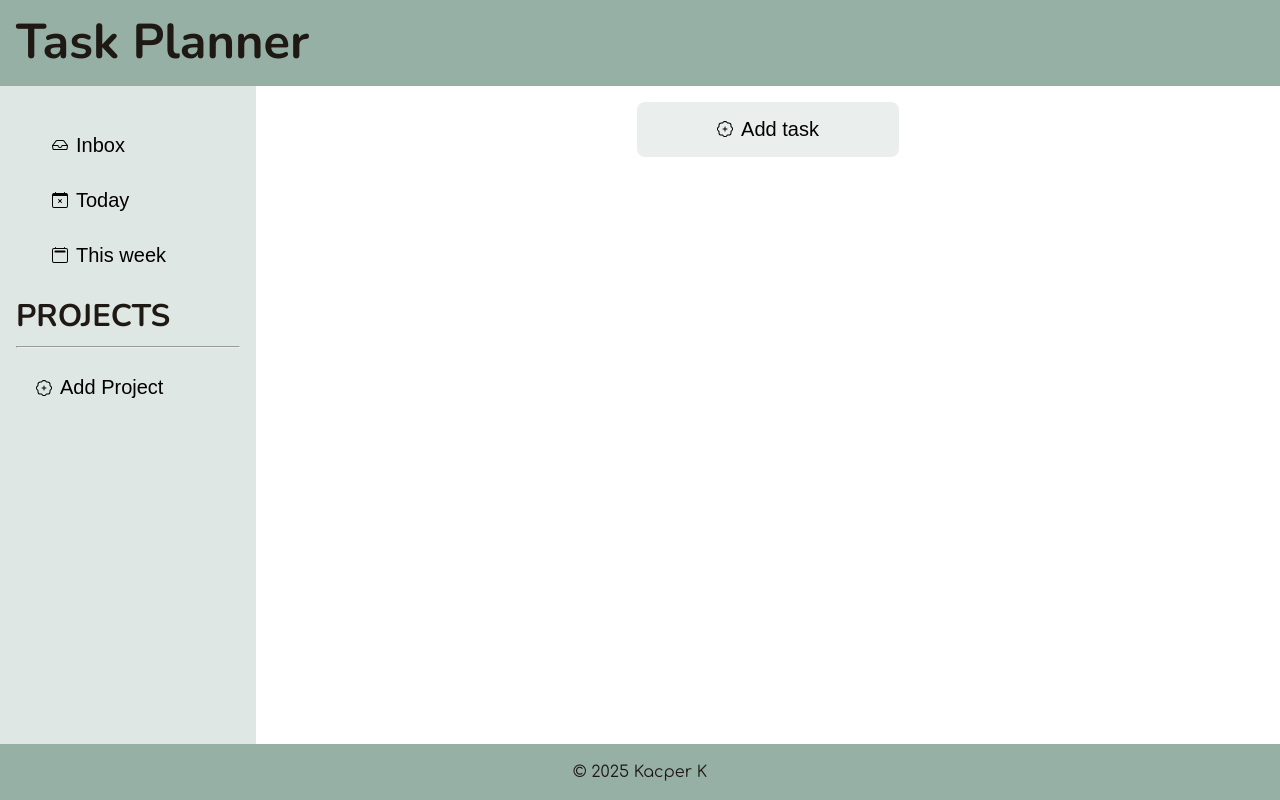
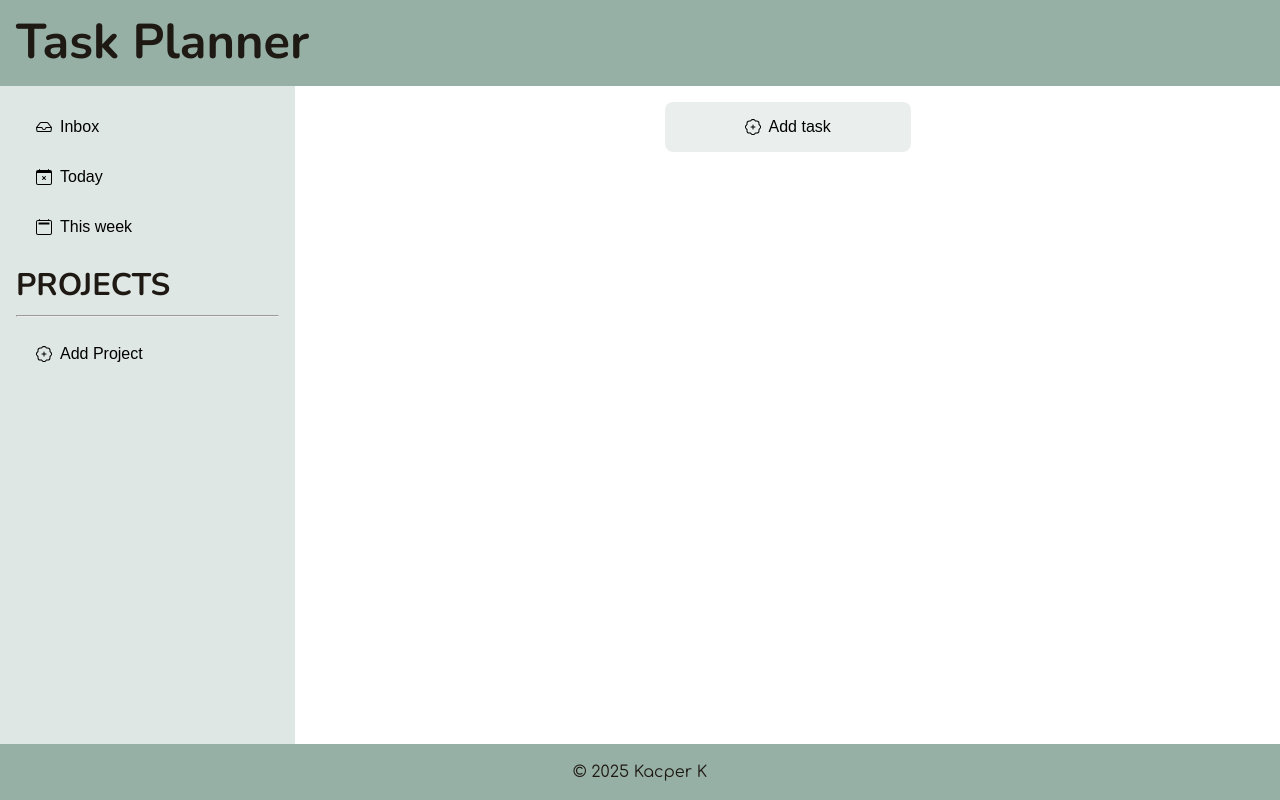
Before and after one commit to kacper-korzen/task-planner, a website built with Vite: page index.html in a window 1280 px wide. Built offline with nearby package versions, Linux system fonts and the light colour scheme.

Commit message:
fix spacing problems when adding new projects

```diff
--- a/src/css/style.css
+++ b/src/css/style.css
@@ -68,7 +68,7 @@ button {
   background-color: transparent;
   border: none;
   width: fit-content;
-  font-size: var(--fs-300);
+  font-size: var(--fs-200);
   padding: 1rem 1.25rem;
   cursor: pointer;
   display: flex;
@@ -91,7 +91,7 @@ button:hover {
   background-color: var(--clr-primary-3);
 }
 
-.flow > * + * {
+.flow>*+* {
   --flow-space: 1em;
   margin-top: var(--flow-space, 1em);
 }
@@ -113,12 +113,12 @@ button:hover {
 }
 
 .pb-1 {
-  padding: 1rem;
+  padding-bottom: 1rem;
 }
 
 .wrapper {
   display: grid;
-  grid-template-columns: 0.2fr 0.8fr;
+  grid-template-columns: 0.3fr 1fr;
   grid-template-rows: auto 1fr auto;
   grid-template-areas:
     "header header"
@@ -140,6 +140,10 @@ button:hover {
   color: var(--clr-error);
 }
 
+.new-project-input {
+   width: 100%;
+}
+
 .task-item {
   display: flex;
   justify-content: space-between;
@@ -154,9 +158,11 @@ button:hover {
 .priority-low {
   border-left: 6px solid var(--clr-priority-1);
 }
+
 .priority-med {
   border-left: 6px solid var(--clr-priority-2);
 }
+
 .priority-high {
   border-left: 6px solid var(--clr-priority-3);
 }
```
